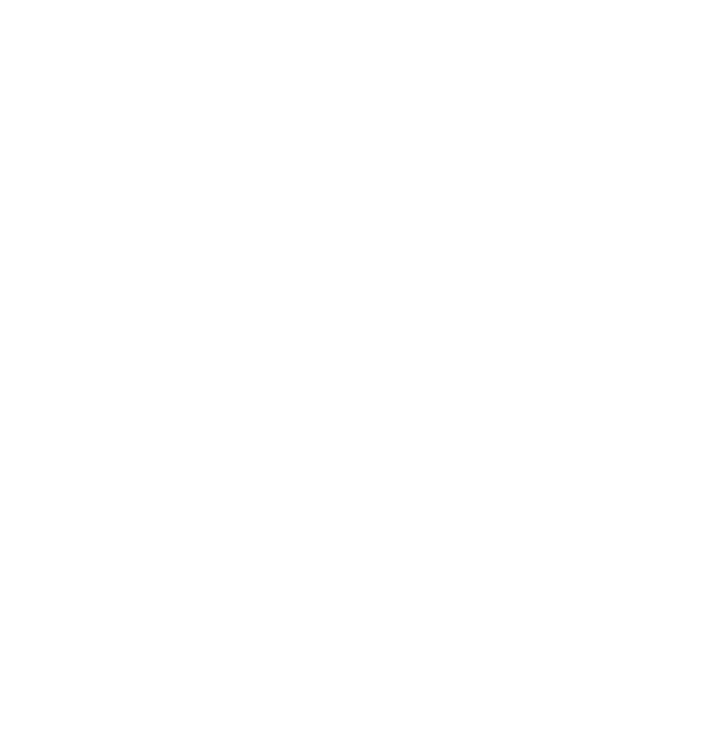
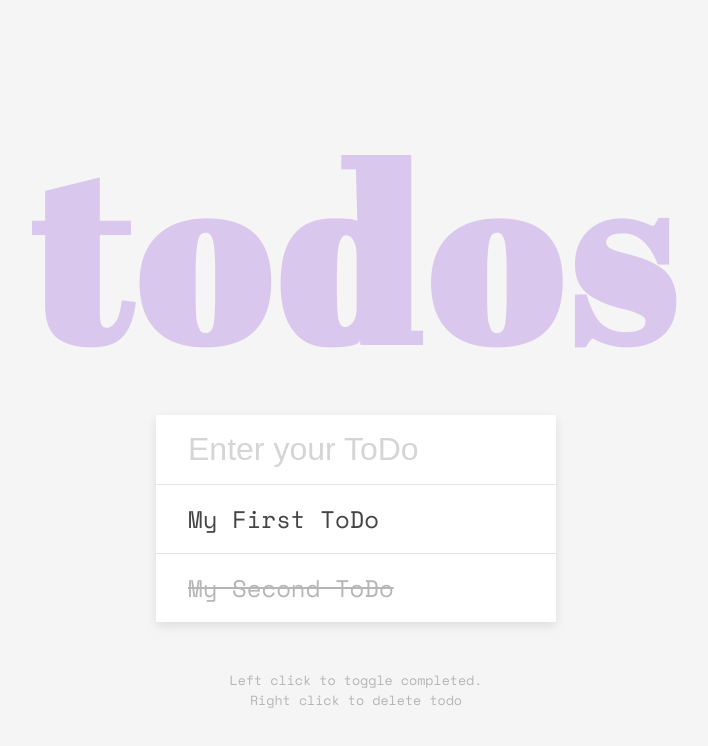
Before and after one commit to hungry-guerilla/ToDo-APP, a plain HTML site: page index.html in a window 1280 px wide. Shown: the whole page, without its empty margins (284-992 px from the left). Drawn offline with nearby package versions, Linux system fonts and the light colour scheme.

Commit message:
ToDo__list__UI

```diff
--- a/SASS/style.scss
+++ b/SASS/style.scss
@@ -1,3 +1,68 @@
 * {
   box-sizing: border-box;
 }
+
+body {
+  background-color: #f5f5f5;
+  color: #444;
+  font-family: "Space mono";
+  display: flex;
+  flex-direction: column;
+  align-items: center;
+  justify-content: center;
+  height: 100vh;
+  margin: 0;
+}
+
+h1 {
+  color: rgb(179, 131, 226);
+  font-size: 15rem;
+  text-align: center;
+  opacity: 0.4;
+  font-family: "Abril Fatface";
+  margin: 0;
+  letter-spacing: 10px;
+}
+form {
+  box-shadow: 0 4px 10px rgba(0, 0, 0, 0.1);
+  max-width: 100%;
+  width: 400px;
+}
+.input {
+  border: none;
+  color: #444;
+  font-size: 2rem;
+  padding: 1rem 2rem;
+  display: block;
+  width: 100%;
+}
+.input::placeholder {
+  color: #d5d5d5;
+}
+.input:focus {
+  outline-color: rgba(178, 131, 226, 0.663);
+}
+
+.todos {
+  background-color: #fff;
+  padding: 0;
+  list-style-type: none;
+  margin: 0;
+  li {
+    border-top: 1px solid #e5e5e5;
+    cursor: pointer;
+    font-size: 1.5rem;
+    padding: 1rem 2rem;
+  }
+}
+
+.todos li.completed {
+  color: #b6b6b6;
+  text-decoration: line-through;
+}
+
+small {
+  color: #b5b5b5;
+  margin-top: 3rem;
+  text-align: center;
+}
--- a/index.html
+++ b/index.html
@@ -4,10 +4,37 @@
     <meta charset="UTF-8" />
     <meta http-equiv="X-UA-Compatible" content="IE=edge" />
     <meta name="viewport" content="width=device-width, initial-scale=1.0" />
+    <link
+      href="https://fonts.googleapis.com/css?family=Space+Mono:regular,italic,700,700italic"
+      rel="stylesheet"
+    />
+    <link
+      href="https://fonts.googleapis.com/css?family=Abril+Fatface:regular"
+      rel="stylesheet"
+    />
     <link rel="stylesheet" href="./css/style.css" />
     <title>ToDo-APP</title>
   </head>
   <body>
+    <h1>todos</h1>
+    <form id="form">
+      <input
+        type="text"
+        class="input"
+        id="input"
+        placeholder="Enter your ToDo"
+        autocomplete="off"
+      />
+
+      <ul class="todos" id="todos">
+        <li>My First ToDo</li>
+        <li class="completed">My Second ToDo</li>
+      </ul>
+    </form>
+    <small
+      >Left click to toggle completed. <br />
+      Right click to delete todo</small
+    >
     <script src="./JS/script.js"></script>
   </body>
 </html>
```
Also changed, not shown: css/style.css.
